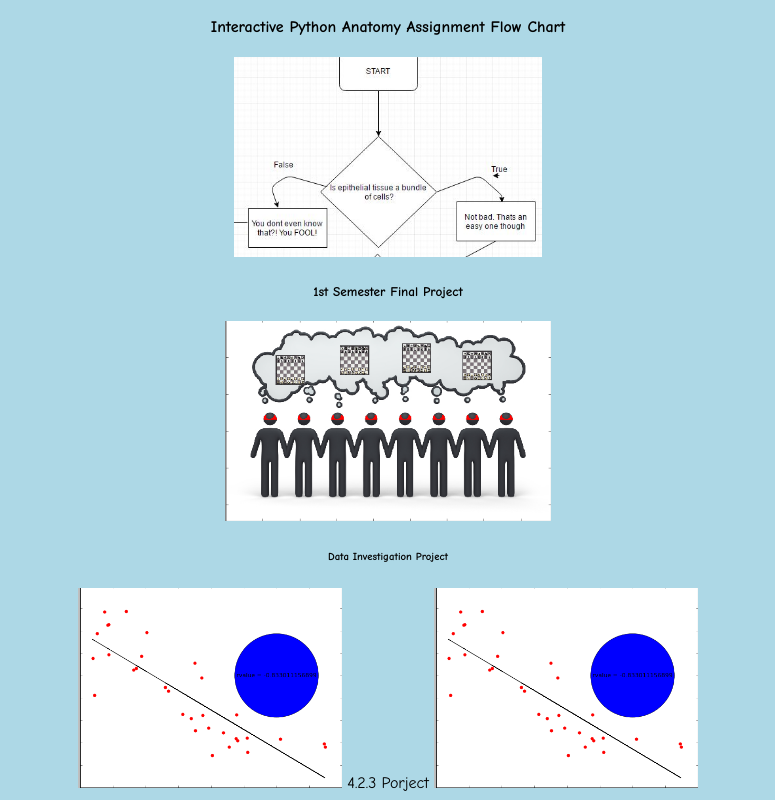
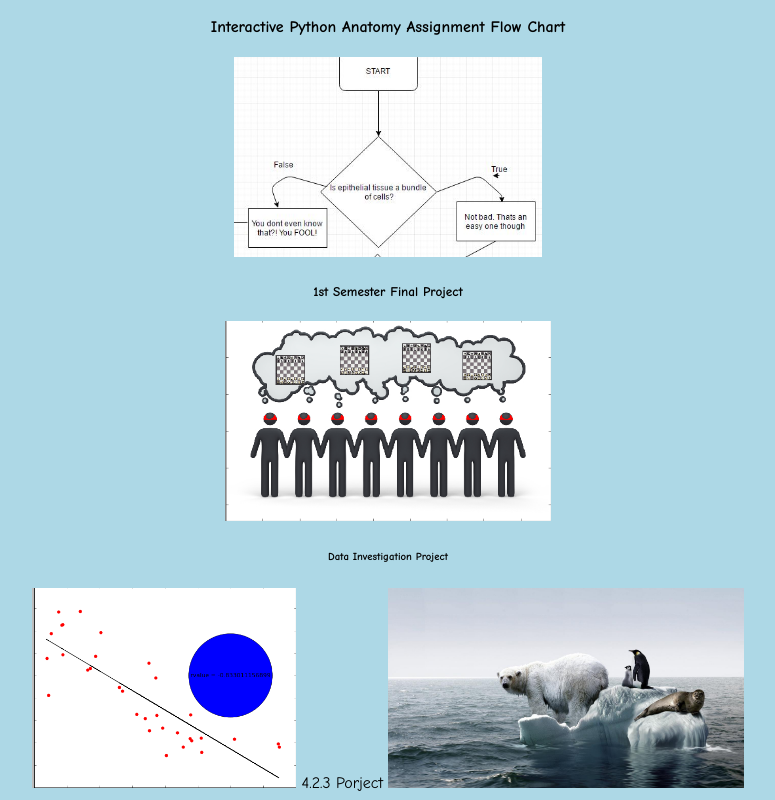
Before and after one commit to CorySuiter/CorySuiter.github.io, a plain HTML site: page Portfolio/portfolio.html.html in a window 1280 px wide. Shown: the part 1236-2036 px from the top of the page, without its empty margins (252-1027 px from the left). Drawn offline with Linux system fonts and the light colour scheme.

Commit message:
Update portfolio.html.html

```diff
--- a/Portfolio/portfolio.html.html
+++ b/Portfolio/portfolio.html.html
@@ -26,7 +26,7 @@
 	<h6> Data Investigation Project</h6>
 		<a href="https://drive.google.com/open?id=0B0MwH5HuqGjySHVrMDdFRWVuSnM"><img src="images/pic.PNG" height="200"></a>
 		<h7> 4.2.3 Porject</h7>
-		<a href="https://drive.google.com/drive/folders/0B6b644Yzx47MUUdsMW5FYUhhWE0?usp=sharing"><img src="images/pic.PNG" height="200"></a>
+		<a href="https://drive.google.com/drive/folders/0B6b644Yzx47MUUdsMW5FYUhhWE0?usp=sharing"><img src="images/global warming.jpg" height="200"></a>
 	  </center>
   </body>
 </html>
```
